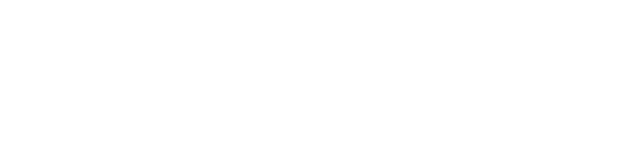
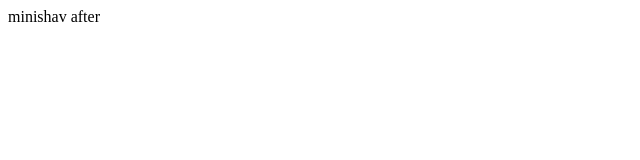
Before and after one commit to 0Minisha/git-lesson, a plain HTML site: page index.html in a window 1280 px wide. Shown: the whole page, without its empty margins (0-640 px from the left). Drawn offline with Linux system fonts and the light colour scheme.

Commit message:
new branch created

```diff
--- a/index.html
+++ b/index.html
@@ -7,6 +7,6 @@
     <title>Document</title>
 </head>
 <body>
-
+    minishav    after
 </body>
 </html>
```
Also changed, not shown: script.js (added), style.css.txt (added).
